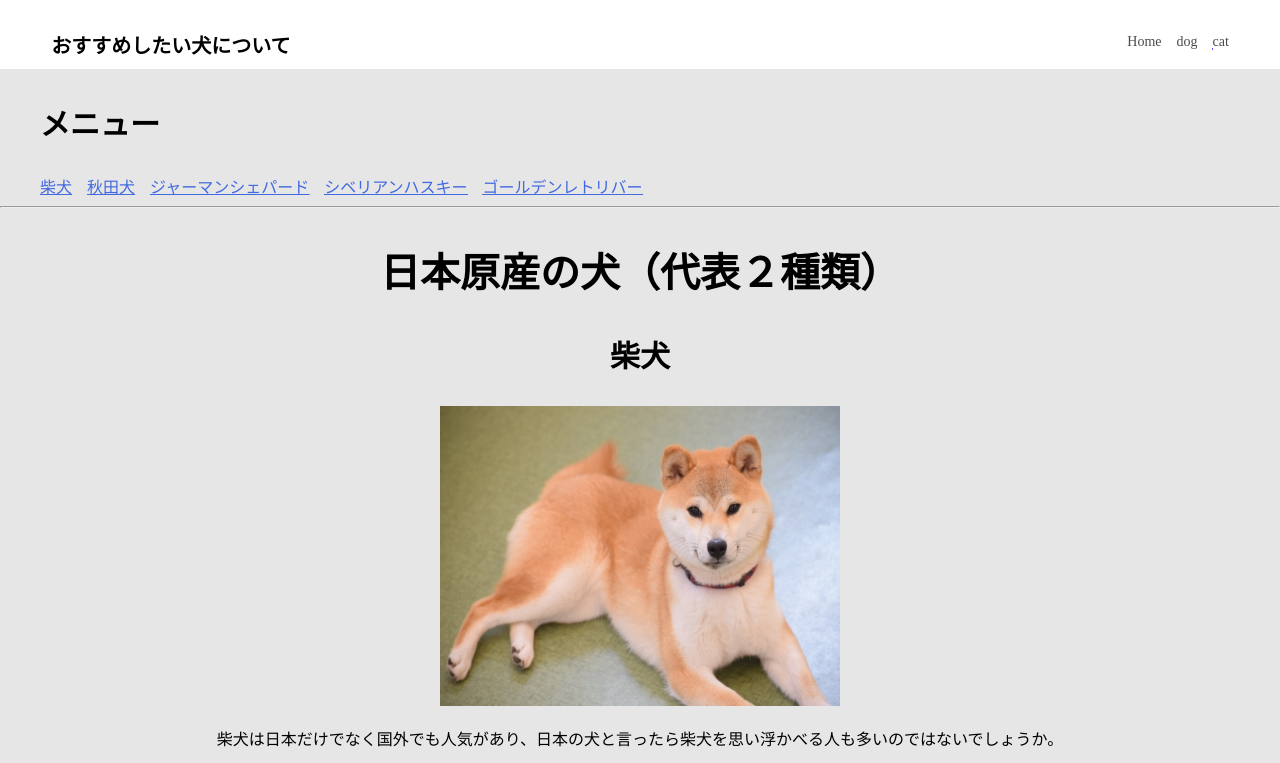
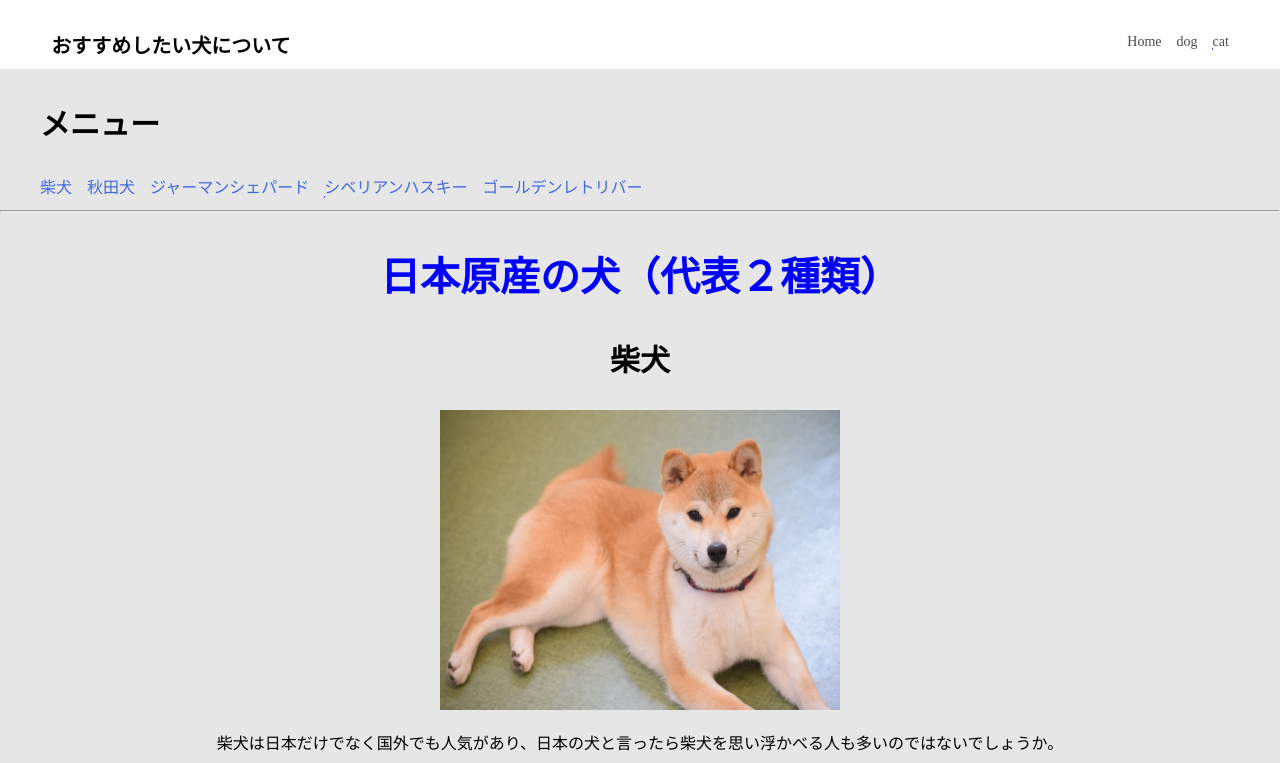
Before and after one commit to s1F102102874/team-project, a plain HTML site: page dog.html in a window 1280 px wide. Shown: the top 763 px of the page. Drawn offline with Linux system fonts and the light colour scheme.

Commit message:
消えた個所の復帰、色の追加

```diff
--- a/dog.css
+++ b/dog.css
@@ -21,6 +21,7 @@ h1{
 
 h2{
     font-size: 40px;
+    color: blue;
 }
 
 h3{
@@ -52,6 +53,29 @@ a.menu_a:after {
     content: "";
 }
 
+a.menu_ac {
+    text-decoration: none;
+    display: inline-block;
+    overflow: hidden;
+    position: relative;
+}
+
+a.menu_ac:after {
+    position: absolute;
+    bottom: 0;
+    left: 0;
+    width: 100%;
+    height: 2px;
+    background-color: blue;
+    transform: translate(-100%, 0);
+    transition: transform cubic-bezier(0.215, 0.61, 0.355, 1) 0.4s;
+    content: "";
+}
+
+a:hover:after{
+    transform: translate(0,0);
+}
+
 a{
     color: royalblue;
 }
@@ -69,7 +93,6 @@ li.head{
 
 li.menu{
     margin-right: 15px;
-    text-decoration: underline;
 }
 
 nav{
@@ -133,13 +156,8 @@ hr#under{
 
 .butt{
     text-decoration: none;
-    background-color: cornflowerblue;
+    background-color: #F6A38B;
     color: #fff;
-    text-shadow: 1px 1px #000000;
     margin-bottom: 30px;
     margin-left: 20px;
 }
-
-td{
-    text-align: center;
-}
```
